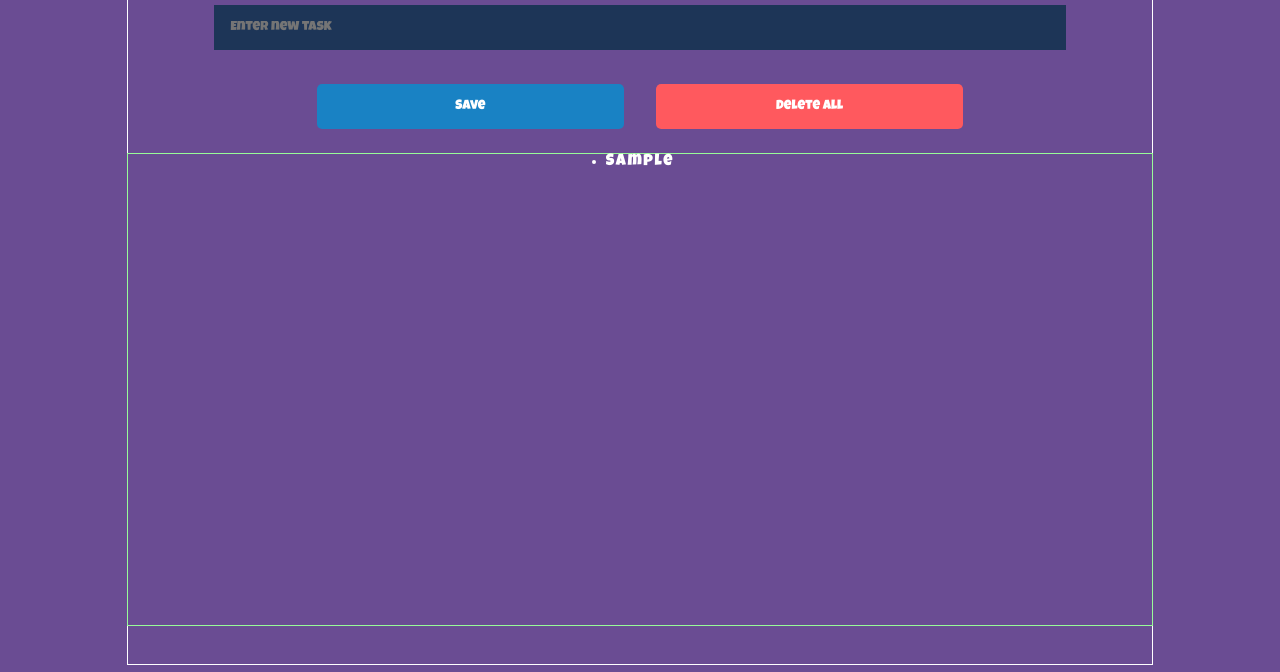
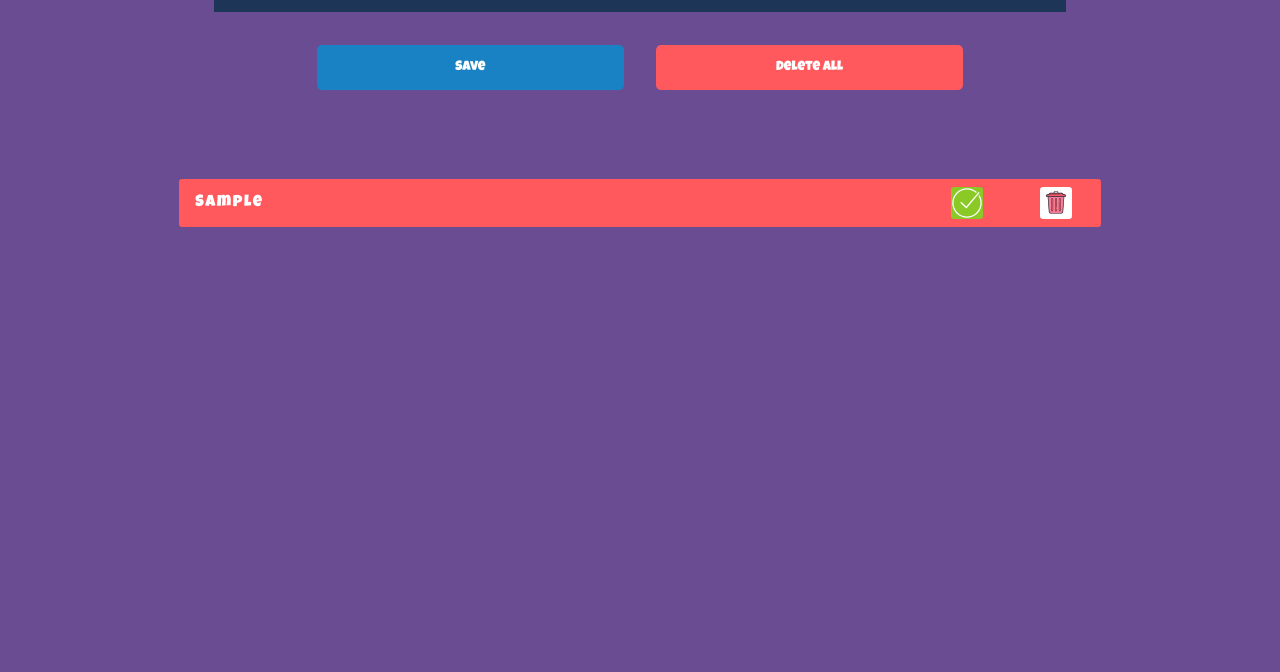
Before and after one commit to sathish0305/Todo-list, a website built with Vite: page index.html in a window 1280 px wide. Both pictures are taken after typing "Sample" into the empty fields and a click on the button "Save". Shown: the part 128-800 px from the top of the page. Built offline with nearby package versions, Linux system fonts and the light colour scheme.

Commit message:
task card added

```diff
--- a/index.html
+++ b/index.html
@@ -14,10 +14,8 @@
             <button id="savebtn" class="save-btn">Save</button>
             <button id="deletebtn" class="clear-btn">Delete all</button>
         </div>
-        <section>
-            <ul id="list">
+        <section id="list">
 
-            </ul>
         </section>
     </main>
     <script type="module" src="/main.js"></script>
--- a/main.js
+++ b/main.js
@@ -2,33 +2,60 @@ let inputbox = document.getElementById('textbox')
 let savebtn = document.getElementById('savebtn')
 let deletebtn = document.getElementById('deletebtn')
 let section = document.querySelector('section')
-let taskList = document.getElementById('list')
-let taskArray = (localStorage.length === 0)? [].sort() : Object.keys(localStorage).sort()
+let taskArray = localStorage.getItem('tasks') ?
+    JSON.parse(localStorage.getItem('tasks')) : [];
 
-let deleteAllTasks = ()=>{
-    localStorage.clear()
-}
+console.log(taskArray)
+let saveItem = (text) => {
+    let card = document.createElement('div')
+    card.classList.add('card')
 
-let saveTask = (task)=>{
-    let li = document.createElement('li')
-    li.innerHTML = localStorage.getItem(task)
-    taskList.append(li)
-}
+    let taskText = document.createElement('div')
+    taskText.classList.add('taskText')
+    taskText.innerHTML = JSON.parse(text).new_task
+    card.appendChild(taskText)
+    section.append(card)
 
-if(localStorage.length>0){
-    taskArray.forEach((task)=>saveTask(task))
-}
 
-let taskid = localStorage.length
-let addTask = ()=>{
-    let new_task = inputbox.value
-    taskArray.push(`task${taskid}`)
-    localStorage.setItem(`task${taskid}`,new_task)
-    saveTask(`task${taskid}`)
-    taskid+=1
-    inputbox.value = ''
+    let boxes = document.createElement('div')
+    let complete = document.createElement('div')
+    let deleteTask = document.createElement('div')
+
+    boxes.classList.add('boxes')
+    card.appendChild(boxes)
+
+    complete.classList.add('complete')
+    boxes.appendChild(complete)
+
+    deleteTask.classList.add('deleteTask')
+    boxes.appendChild(deleteTask)
 
 }
 
-savebtn.addEventListener('click',addTask)
-deletebtn.addEventListener('click',deleteAllTasks)
+taskArray.forEach(saveItem);
+
+let addTask = () => {
+    if (inputbox.value === '') {
+        alert('textbox must not be empty')
+    } else {
+        let task = {
+            current_status: 'not started',
+            new_task: inputbox.value
+        }
+        taskArray.push(JSON.stringify(task))
+        localStorage.setItem('tasks', JSON.stringify(taskArray))
+        saveItem(JSON.stringify(task))
+        inputbox.value = ''
+    }
+
+
+}
+let deleteAllTasks = () => {
+    localStorage.clear()
+    taskArray.length = 0;
+    while (taskList.firstChild) {
+        taskList.removeChild(taskList.firstChild);
+    }
+}
+savebtn.addEventListener('click', addTask)
+deletebtn.addEventListener('click', deleteAllTasks)
--- a/style.css
+++ b/style.css
@@ -1,51 +1,55 @@
-@import url('https://fonts.googleapis.com/css2?family=Luckiest+Guy&display=swap');
+@import url("https://fonts.googleapis.com/css2?family=Luckiest+Guy&display=swap");
+@import url("https://fonts.googleapis.com/css2?family=Nunito&display=swap");
 
-*{
+* {
   margin: 0;
   padding: 0;
-    font-family: 'Luckiest Guy', cursive;
-    --primary-color:#6A4C93;
-    --button-color:#1982C4;
-    --secondary-color: #1D3557;
-    --card-color: #3A0CA3;
-    --text-color:white;
-    --not-started:#FF595E;
-    --completed:#8AC926;
+  font-family: "Luckiest Guy", cursive;
+  --primary-color: #6a4c93;
+  --button-color: #1982c4;
+  --secondary-color: #1d3557;
+  --card-color: #3a0ca3;
+  --text-color: white;
+  --not-started: #ff595e;
+  --completed: #8ac926;
 }
 
-body{
+body {
   height: 100dvh;
   background: var(--primary-color);
 }
 
-body,main,.title,.input{
+body,
+.title,
+.input {
   display: flex;
   align-items: center;
   justify-content: center;
 }
 
-main{
+main {
   height: 98%;
   width: 80%;
-    border: 1px solid white;
   color: white;
   letter-spacing: 0.1rem;
   flex-direction: column;
+  display: flex;
+  align-items: center;
 }
 
-.title{
+.title {
   font-size: xx-large;
   height: 10%;
   width: 100%;
 }
 
-.input{
+.input {
   height: 20%;
   width: 100%;
   flex-wrap: wrap;
 }
 
-.input .textbox{
+.input .textbox {
   border: none;
   padding: 1rem;
   background: var(--secondary-color);
@@ -53,7 +57,8 @@ main{
   width: 80%;
 }
 
-.save-btn, .clear-btn{
+.save-btn,
+.clear-btn {
   width: 30%;
   margin: 1rem;
   border: none;
@@ -61,24 +66,91 @@ main{
   background-color: var(--button-color);
   color: white;
   border-radius: 0.32rem;
+  cursor: pointer;
 }
 
-.clear-btn{
+.clear-btn {
   background-color: var(--not-started);
 }
 
-section{
-    height: 60%;
+section {
+  margin-top:4rem;
   width: 100%;
-    border:1px solid palegreen;
   display: flex;
-    justify-content: center;
+  align-items: center;
+  flex-direction: column;
+  overflow-y: auto;
+}
+
+/* Hide scrollbar for Chrome, Safari and Opera */
+section::-webkit-scrollbar {
+  display: none;
+}
+
+/* Hide scrollbar for IE, Edge and Firefox */
+section {
+  -ms-overflow-style: none; /* IE and Edge */
+  scrollbar-width: none; /* Firefox */
+}
+
+.card {
+  width: 90%;
+  border-radius: 0.2rem;
+  display: flex;
+  align-items: center;
+  background: #ff595e;
+  margin-bottom: 1rem;
+}
+
+.taskText {
+  width: 80%;
+  padding: 1rem;
+}
+
+.boxes {
+  display: flex;
+  align-items: center;
+  justify-content: space-around;
+  width: 20%;
+}
+
+.complete,
+.deleteTask {
+  height: 2rem;
+  width: 2rem;
+  border-radius: 0.2rem;
+  cursor: pointer;
+  margin: 0.4rem;
+}
+
+.complete{
+    background: #8ac926;
+    background-image: url('/icons8-correct.svg');
+    background-size: contain;
+    background-repeat: no-repeat;
+}
+
+.deleteTask {
+    background: white;
+    background-image: url('/icons8-delete.svg');
+    background-size: contain;
+    background-repeat: no-repeat;
 }
 
 @media only screen and (max-width: 600px) {
-    main{
+  main {
     width: 90%;
     height: 98%;
-        border: 1px solid white;
+  }
+
+  .taskText {
+    width: 60%;
+    padding: 1rem;
+  }
+  .boxes {
+    display: flex;
+    align-items: center;
+    justify-content: space-around;
+    width: 30%;
   }
 }
```
Also changed, not shown: public/icons8-correct.svg (added), public/icons8-delete.svg (added). Lines whose indentation alone changed are shown as unchanged.
